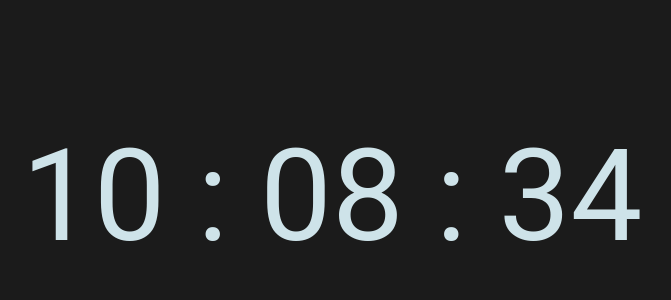
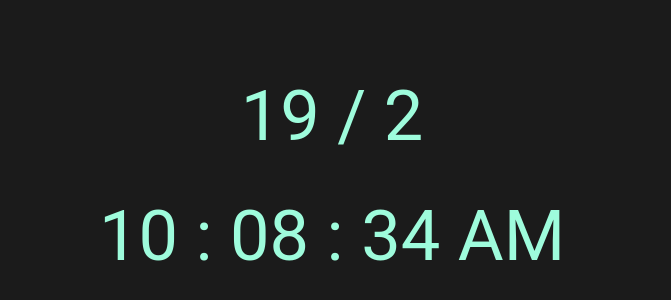
Before and after one commit to DEVPOB/What-Happen-On-This-Day, a plain HTML site: page index.html in a window 1280 px wide. Shown: the part 204-504 px from the top of the page, without its empty margins (308-979 px from the left). Drawn offline with Linux system fonts and the light colour scheme; a web font is replaced by a local one.

Commit message:
Day&Month

```diff
--- a/index.html
+++ b/index.html
@@ -8,10 +8,15 @@
     <link href="//db.onlinewebfonts.com/c/2f30b2f8799dc0b961ed83f5ac3b0d68?family=0Arame" rel="stylesheet"
         type="text/css" />
     <link rel="stylesheet" href="style.css">
-    <title>I'm BOB</title>
+    <title>Clock</title>
 </head>
 
 <body>
+    <div class="Date">
+        <span id="day">day</span>
+        <span>/</span>
+        <span id="month">month</span>
+    </div>
     <div class="container">
         <span id="hour">00</span>
         <span>:</span>
@@ -19,6 +24,7 @@
         <span id="min">00</span>
         <span>:</span>
         <span id="sec">00</span>
+        <span id="pm_am">00</span>
 
     </div>
 
--- a/main.js
+++ b/main.js
@@ -2,11 +2,13 @@ function addZero(i) {
     if (i < 10) { i = "0" + i }
     return i;
 }
-function clock(){
+function Date_clock(){
     const d = new Date();
-    var h = addZero(d.getHours());
-    var m = addZero(d.getMinutes());
-    var s = addZero(d.getSeconds());
+    let D = d.getDate()
+    let M = d.getMonth()+1
+    let h = addZero(d.getHours());
+    let m = addZero(d.getMinutes());
+    let s = addZero(d.getSeconds());
     var am_or_pm = document.getElementById('am_or_pm');
     if (h >= 12) {
         am_or_pm = "PM"
@@ -14,11 +16,15 @@ function clock(){
     else {
         am_or_pm = "AM"
     }
-
-    let time = h + ":" + m + ":" + s + " " + am_or_pm;
+    document.getElementById('day').innerHTML = D;
+    document.getElementById('month').innerHTML = M;
     document.getElementById('hour').innerHTML = h;
     document.getElementById('min').innerHTML = m;
     document.getElementById('sec').innerHTML = s;
+    document.getElementById('pm_am').innerHTML = am_or_pm
 
 }
-setInterval(clock,10);
+function CheckDay(){
+    console.log(Date_clock())
+}
+setInterval(Date_clock,10);
--- a/style.css
+++ b/style.css
@@ -1,16 +1,30 @@
+
 body{
     background-color: rgb(27, 27, 27);
 }
 .container{
     font-family: 'Roboto', sans-serif;
-    color: hsl(193, 38%, 86%) ;
+    color: rgb(158, 252, 220);
     position: absolute;
     transform: translate(-50%,-50%);
-    top: 50%;
+    top: 55%;
     left: 50%;
-    font-size: 8rem;
+    font-size: clamp(1rem,5.5vw,7.3rem);
     -webkit-transform: translate(-50%,-50%);
     -moz-transform: translate(-50%,-50%);
     -ms-transform: translate(-50%,-50%);
     -o-transform: translate(-50%,-50%);
 }
+.Date{
+    font-family: 'Roboto', sans-serif;
+    color: rgb(158, 252, 220) ;
+    position: absolute;
+    transform: translate(-50%,-50%);
+    top: 40%;
+    left: 50%;
+    font-size: clamp(1rem,5.5vw,7.3rem);
+    -webkit-transform: translate(-50%,-50%);
+    -moz-transform: translate(-50%,-50%);
+    -ms-transform: translate(-50%,-50%);
+    -o-transform: translate(-50%,-50%);
+}
```
